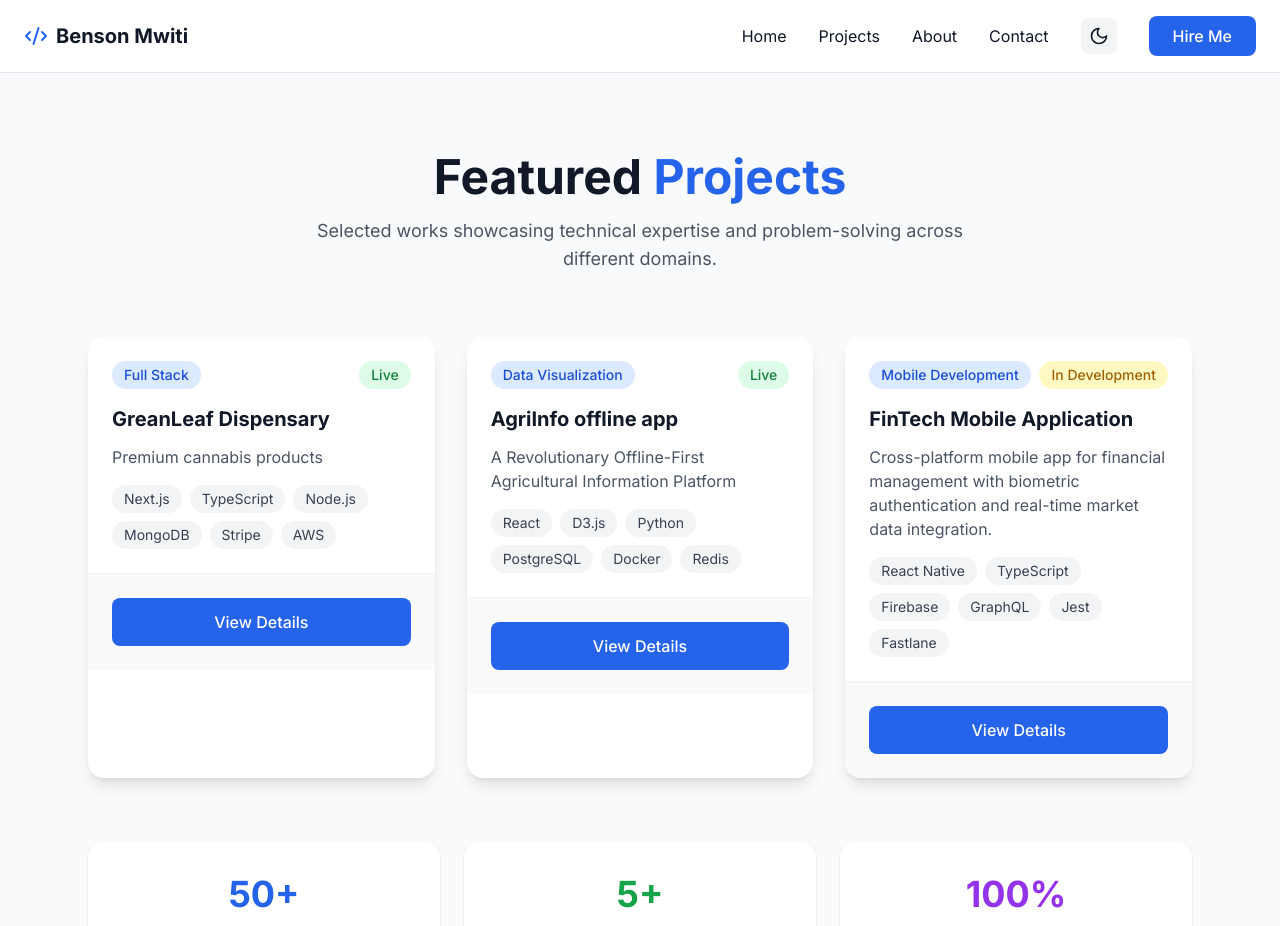
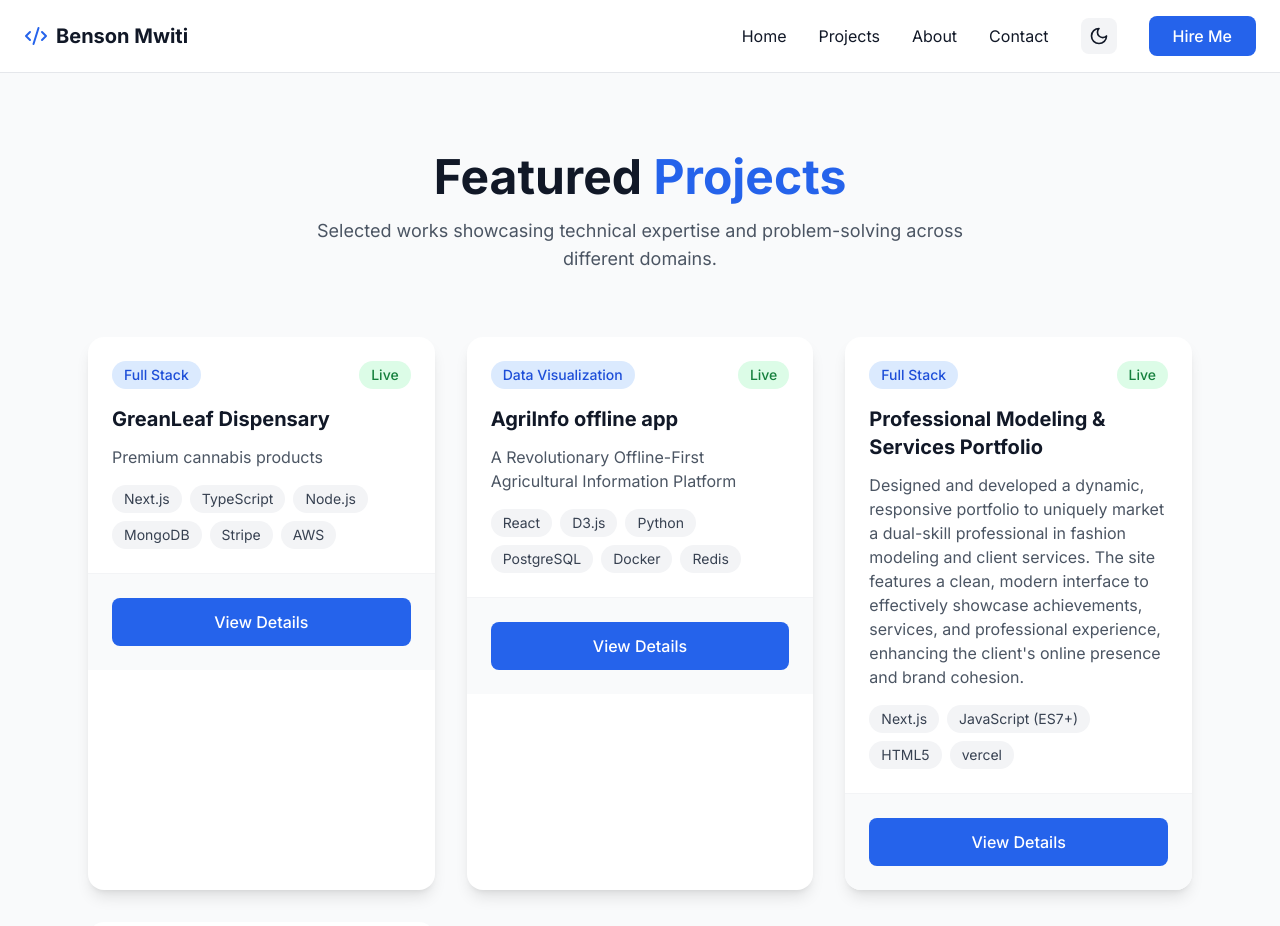
Before and after one commit to Mamoshi572/benson-portfolio, a Next.js app: page /projects in a window 1280 px wide. Shown: the top 926 px of the page. Built offline with nearby package versions, Linux system fonts and the light colour scheme.

Commit message:
update project

```diff
--- a/app/projects/page.tsx
+++ b/app/projects/page.tsx
@@ -2,13 +2,13 @@ export default function ProjectsPage() {
   const projects = [
     {
       title: "GreanLeaf Dispensary",
-      description:
-        "Premium cannabis products",
+      description: "Premium cannabis products",
       category: "Full Stack",
       tech: ["Next.js", "TypeScript", "Node.js", "MongoDB", "Stripe", "AWS"],
       status: "Live",
       link: "https://cannabis-dispensar.vercel.app",
     },
+
     {
       title: "AgriInfo offline app",
       description:
@@ -16,8 +16,19 @@ export default function ProjectsPage() {
       category: "Data Visualization",
       tech: ["React", "D3.js", "Python", "PostgreSQL", "Docker", "Redis"],
       status: "Live",
-      link: "https://github.com/Mamoshi572/agriinfo-offline",
+      link: "https://github.com/Mamoshi572/AgriInfoOffline",
     },
+
+    {
+      title: "Professional Modeling & Services Portfolio",
+      description:
+        "Designed and developed a dynamic, responsive portfolio to uniquely market a dual-skill professional in fashion modeling and client services. The site features a clean, modern interface to effectively showcase achievements, services, and professional experience, enhancing the client's online presence and brand cohesion.",
+      category: "Full Stack",
+      tech: ["Next.js", "JavaScript (ES7+)", "HTML5", "vercel"],
+      status: "Live",
+      link: "https://irene-portfolio-alpha.vercel.app",
+    },
+
     {
       title: "FinTech Mobile Application",
       description:
```
